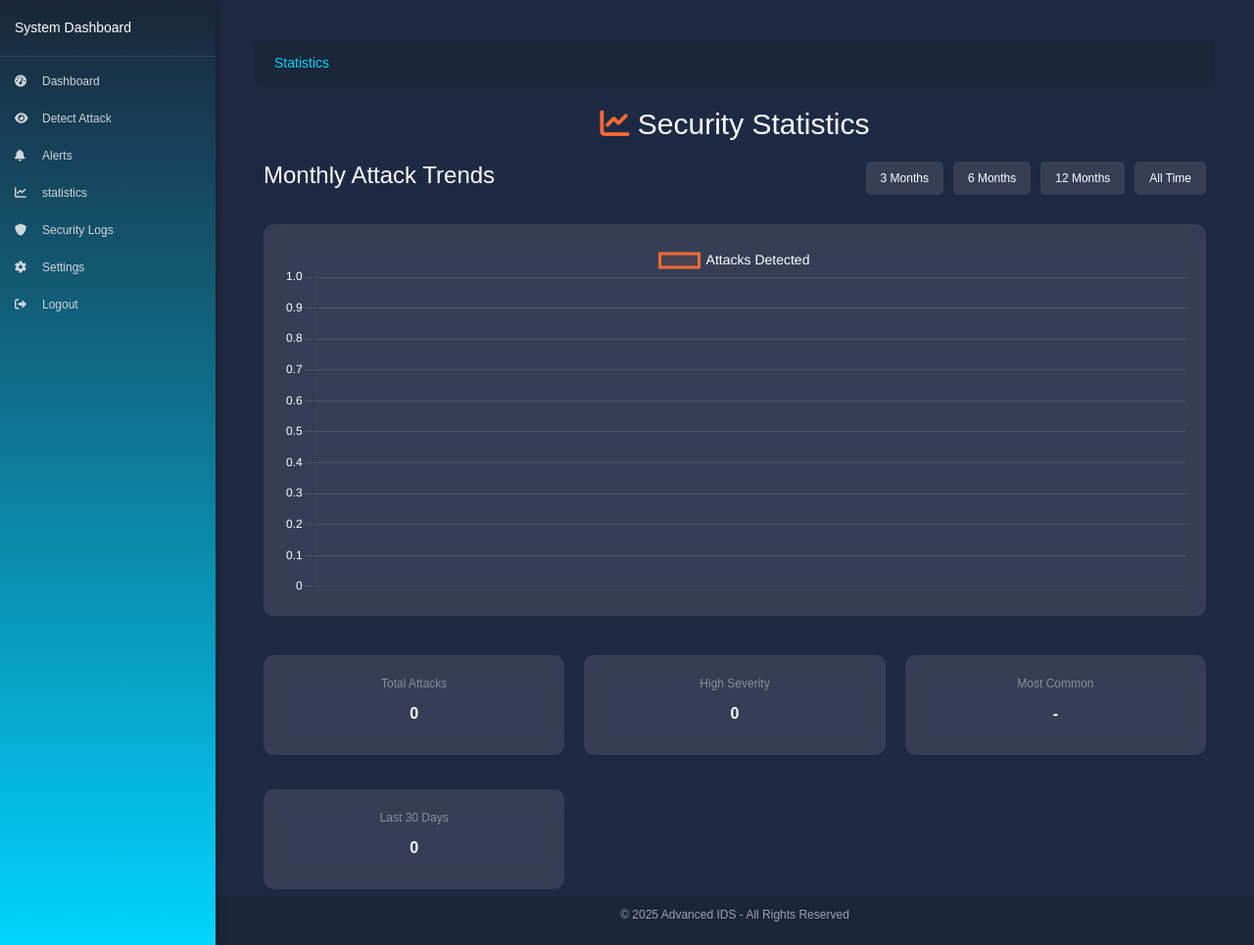
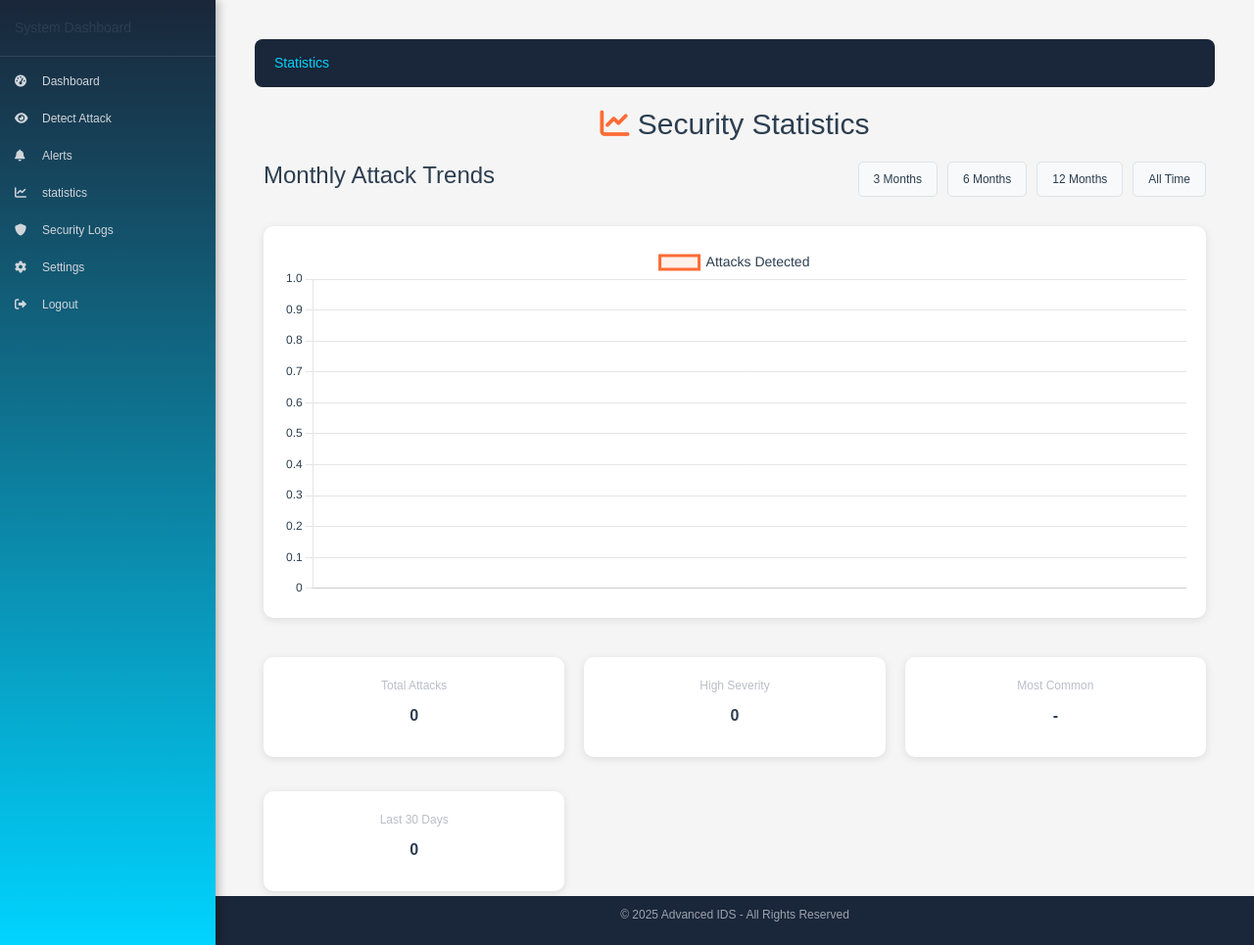
Before and after one commit to Animichael/intrusion_Detection_System, a Flask app: page /statistics in a window 1280 px wide. Shown: the whole page at 98% size. Run offline with Flask 3, Linux system fonts and the light colour scheme; a user stored in the database is signed in; some libraries are stand-ins or nearby versions.

Commit message:
Update UI theme to light gray background design - Changed dashboard background from dark to light gray (#f5f5f5) - Updated all dashboard pages with white card backgrounds and subtle shadows - Improved text contrast and readability across all pages - Modified detect_attack, alerts, statistics, settings, and systemlogs pages - Register page updated to match new theme - Login page remains unchanged as requested

```diff
--- a/static/css/dashboard.css
+++ b/static/css/dashboard.css
@@ -2,8 +2,8 @@
     --primary: #1a2639;
     --secondary: #ff6b35;
     --accent: #00d4ff;
-    --dark-bg: #0f1722;
-    --card-bg: #1e2a44;
+    --dark-bg: #f5f5f5;
+    --card-bg: #ffffff;
 }
 
 * {
@@ -16,7 +16,7 @@ body, html {
     font-family: 'Roboto', 'Arial', sans-serif;
     height: 100%;
     background: var(--dark-bg);
-    color: #ffffff;
+    color: #2c3e50;
     font-size: 12px;
     overflow-x: hidden;
 }
@@ -96,6 +96,7 @@ body, html {
     border-radius: 8px;
     margin-bottom: 15px;
     transition: transform 0.2s;
+    box-shadow: 0 2px 4px rgba(0, 0, 0, 0.1);
 }
 
 .stat-card:hover {
@@ -110,7 +111,7 @@ body, html {
 .stat-card .stat-value {
     font-size: 16px;
     font-weight: 600;
-    color: #fff;
+    color: #2c3e50;
 }
 
 .stat-card .stat-label {
@@ -139,7 +140,7 @@ body, html {
     align-items: center;
     justify-content: center;
     margin: 15px 0;
-    box-shadow: inset 0 0 10px rgba(0, 0, 0, 0.5);
+    box-shadow: 0 2px 4px rgba(0, 0, 0, 0.1);
 }
 
 .monitoring-table h3 {
@@ -157,6 +158,7 @@ body, html {
     background: var(--card-bg);
     margin-bottom: 0;
     width: 100%;
+    box-shadow: 0 2px 4px rgba(0, 0, 0, 0.1);
 }
 
 .table th {
@@ -168,7 +170,7 @@ body, html {
 }
 
 .table td {
-    color: #333;
+    color: #2c3e50;
     padding: 8px;
     font-size: 9px;
     white-space: nowrap;
@@ -335,10 +337,7 @@ body, html {
         transform: translateX(0);
     }
 
-    .dashboard-content {
-        margin-left: 0 !important;
-        padding: 60px 15px 20px;
-    }
+
 
     .footer {
         left: 0 !important;
--- a/static/css/register.css
+++ b/static/css/register.css
@@ -54,7 +54,7 @@ body, html {
     left: 0;
     width: 100%;
     height: 100%;
-    background: radial-gradient(circle, rgba(65, 100, 74, 0.5), rgba(13, 71, 21, 0.5));
+    background: #f5f5f5;
     z-index: -1;
 }
 
@@ -73,7 +73,7 @@ body, html {
     left: 0;
     width: 100%;
     height: 100%;
-    background: rgba(0, 0, 0, 0.5);
+    background: rgba(0, 0, 0, 0);
 }
 
 .login-container {
--- a/template/statistics.html
+++ b/template/statistics.html
@@ -25,8 +25,8 @@
         }
 
         body {
-            background-color: #1E2A44;
-            color: white;
+            background-color: transparent;
+            color: #2c3e50;
             padding: 20px;
         }
 
@@ -56,9 +56,9 @@
         }
 
         .time-btn {
-            background: rgba(255, 255, 255, 0.1);
-            color: white;
-            border: none;
+            background: #f8f9fa;
+            color: #2c3e50;
+            border: 1px solid #dee2e6;
             padding: 8px 15px;
             border-radius: 5px;
             cursor: pointer;
@@ -71,7 +71,8 @@
         }
 
         .time-btn:hover {
-            background: rgba(255, 255, 255, 0.2);
+            background: #e9ecef;
+            border-color: #adb5bd;
         }
 
         .chart-container {
@@ -79,10 +80,11 @@
             height: 400px;
             width: 100%;
             margin-bottom: 40px;
-            background: rgba(255, 255, 255, 0.1);
+            background: #ffffff;
             backdrop-filter: blur(10px);
             border-radius: 10px;
             padding: 20px;
+            box-shadow: 0 2px 8px rgba(0, 0, 0, 0.1);
         }
 
         .stats-grid {
@@ -93,11 +95,12 @@
         }
 
         .stat-card {
-            background: rgba(255, 255, 255, 0.1);
+            background: #ffffff;
             backdrop-filter: blur(10px);
             border-radius: 10px;
             padding: 20px;
             text-align: center;
+            box-shadow: 0 2px 8px rgba(0, 0, 0, 0.1);
         }
 
         .stat-value {
@@ -109,7 +112,8 @@
 
         .stat-label {
             font-size: 1rem;
-            opacity: 0.8;
+            opacity: 0.7;
+            color: #2c3e50;
         }
 
         .loading {
@@ -239,34 +243,34 @@
                         y: {
                             beginAtZero: true,
                             grid: {
-                                color: 'rgba(255, 255, 255, 0.1)'
+                                color: 'rgba(0, 0, 0, 0.1)'
                             },
                             ticks: {
-                                color: 'white'
+                                color: '#2c3e50'
                             }
                         },
                         x: {
                             grid: {
-                                color: 'rgba(255, 255, 255, 0.1)'
+                                color: 'rgba(0, 0, 0, 0.1)'
                             },
                             ticks: {
-                                color: 'white'
+                                color: '#2c3e50'
                             }
                         }
                     },
                     plugins: {
                         legend: {
                             labels: {
-                                color: 'white',
+                                color: '#2c3e50',
                                 font: {
                                     size: 14
                                 }
                             }
                         },
                         tooltip: {
-                            backgroundColor: 'rgba(0, 0, 0, 0.8)',
+                            backgroundColor: 'rgba(255, 255, 255, 0.95)',
                             titleColor: '#FF6B35',
-                            bodyColor: 'white',
+                            bodyColor: '#2c3e50',
                             borderColor: '#FF6B35',
                             borderWidth: 1
                         }
```
Also changed, not shown: template/alerts.html (+13 -8 lines), template/attack.html (+7 -7 lines), template/settings.html (+11 -10 lines), template/systemlogs.html (+6 -4 lines).
